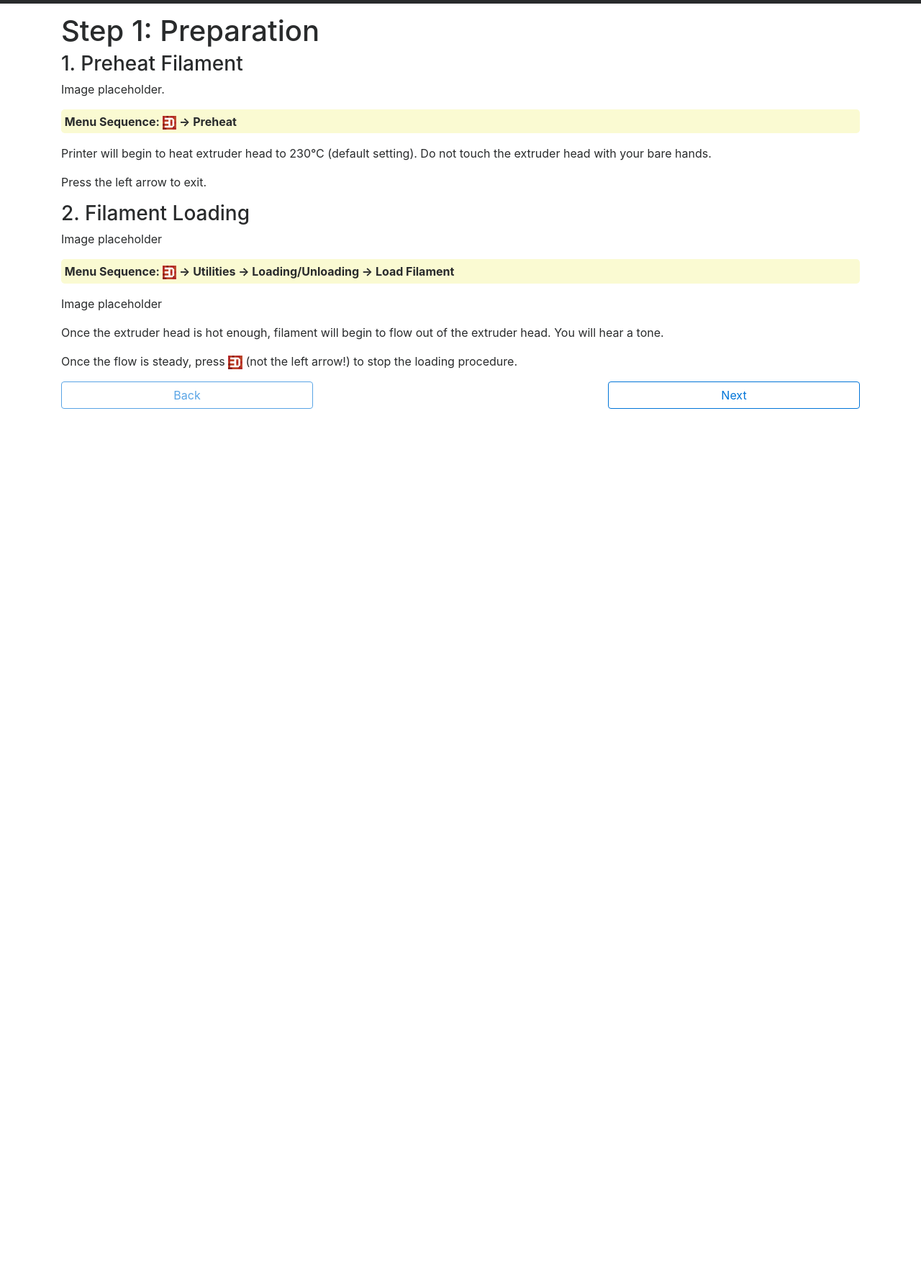
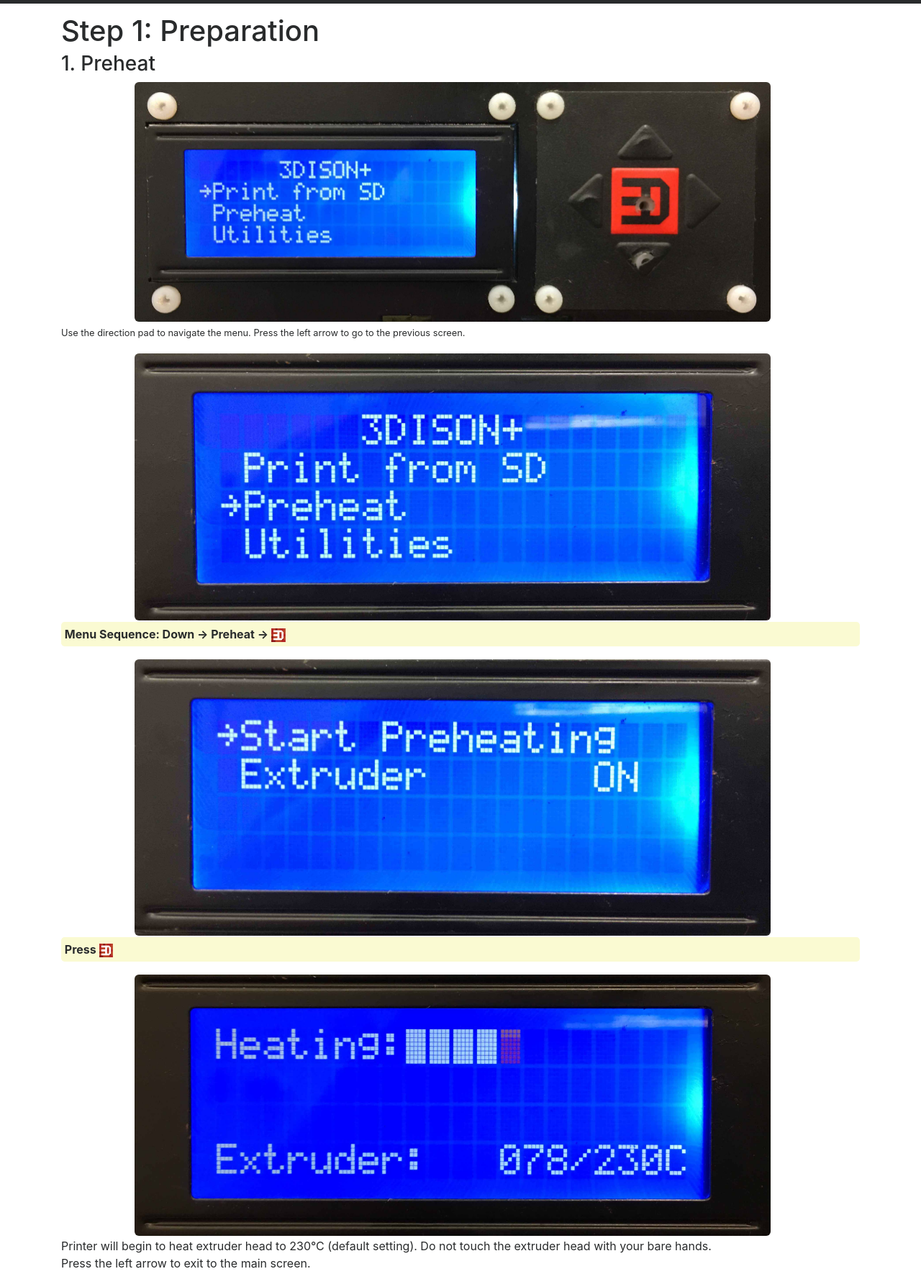
Before and after one commit to tlkh/FLAB, a plain HTML site: page edison/printing_1.html in a window 1280 px wide. Shown: the part 51-1821 px from the top of the page at 72% size. Before the commit the page ends 800 px from the top, so only its background shows below. Drawn offline with Linux system fonts and the light colour scheme.

Commit message:
Edison prep

```diff
--- a/edison/printing_1.html
+++ b/edison/printing_1.html
@@ -28,21 +28,25 @@
 </nav>
 <div class="container"> <br>
   <h1>Step 1: Preparation</h1>
-  <h3>1. Preheat Filament</h3>
-  <p>Image placeholder.</p>
-  <p class="sequence">Menu Sequence: <img src="img/3d.png" class="button-3d"> &rarr; Preheat</p>
-  <p>Printer will begin to heat extruder head to 230&deg;C (default setting). Do not touch the extruder head with your bare hands.</p>
-  <p>Press the left arrow to exit.</p>
+  <h3>1. Preheat</h3>
+  <img src="img/edison_buttons.JPG" class="instruction-img">
+  <p><small>Use the direction pad to navigate the menu. Press the left arrow to go to the previous screen.</small></p>
+  <img src="img/preheat1.JPG" class="instruction-img">
+  <p class="sequence">Menu Sequence: Down &rarr; Preheat &rarr; <img src="img/3d.png" class="button-3d"></p>
+  <img src="img/preheat2.JPG" class="instruction-img">
+  <p class="sequence">Press <img src="img/3d.png" class="button-3d"></p>
+  <img src="img/preheat3.JPG" class="instruction-img">
+  <p>Printer will begin to heat extruder head to 230&deg;C (default setting). Do not touch the extruder head with your bare hands.<br>Press the left arrow to exit to the main screen.</p>
   <h3>2. Filament Loading</h3>
-  <p>Image placeholder</p>
-  <p class="sequence">Menu Sequence: <img src="img/3d.png" class="button-3d"> &rarr; Utilities &rarr; Loading/Unloading &rarr; Load Filament</p>
-  <p>Image placeholder</p>
-  <p>Once the extruder head is hot enough, filament will begin to flow out of the extruder head. You will hear a tone.</p>
-  <p>Once the flow is steady, press <img src="img/3d.png" class="button-3d"> (not the left arrow!) to stop the loading procedure.</p>
+  <img src="img/load1.JPG" class="instruction-img">
+  <p class="sequence">Menu Sequence: Utilities &rarr; Filament Loading</p>
+  <img src="img/load2.JPG" class="instruction-img">
+  <p class="sequence">Select Load and press <img src="img/3d.png" class="button-3d"></p>
+  <p>When the extruder head is hot enough, filament will begin to flow out of the extruder head. You will hear a tone.<br>Once the flow is steady, press <img src="img/3d.png" class="button-3d"> (<b>not the left arrow</b>!) to stop the loading procedure.</p>
   <div class="row">
-  	<div class="col"><a class="btn btn-outline-primary btn-block disabled" href="#" role="button">Back</a></div>
-  	<div class="col"></div>
-  	<div class="col"><a class="btn btn-outline-primary btn-block " href="printing_2.html" role="button">Next</a></div>
+    <div class="col"><a class="btn btn-outline-primary btn-block disabled" href="#" role="button">Back</a></div>
+    <div class="col"></div>
+    <div class="col"><a class="btn btn-outline-primary btn-block " href="printing_2.html" role="button">Next</a></div>
   </div>
   <br>
 </div>
```
Also changed, not shown: edison/slicing.html (+9 -5 lines), edison/img/IMG_4156.JPG (deleted), edison/img/creatork1.JPG (added), edison/img/creatork2.JPG (added), edison/img/creatork3.JPG (added), edison/img/edison_buttons.JPG (added), edison/img/load1.JPG (renamed from edison/img/IMG_4160.JPG), edison/img/load2.JPG (renamed from edison/img/IMG_4161.JPG), edison/img/preheat1.JPG (renamed from edison/img/IMG_4157.JPG), edison/img/preheat2.JPG (renamed from edison/img/IMG_4158.JPG), edison/img/preheat3.JPG (renamed from edison/img/IMG_4159.JPG), edison/img/setting.jpg (added).
